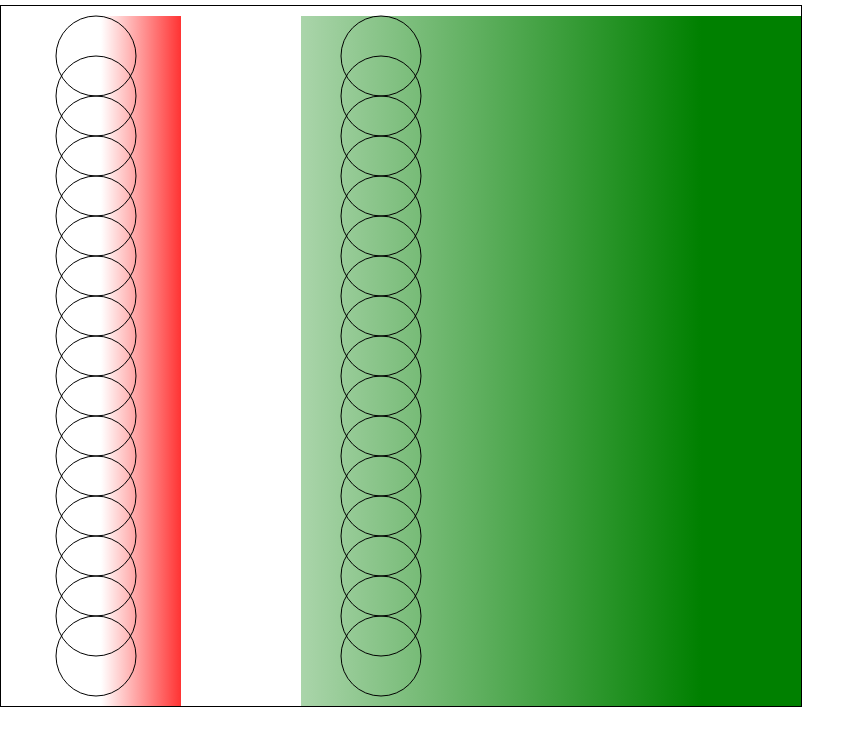
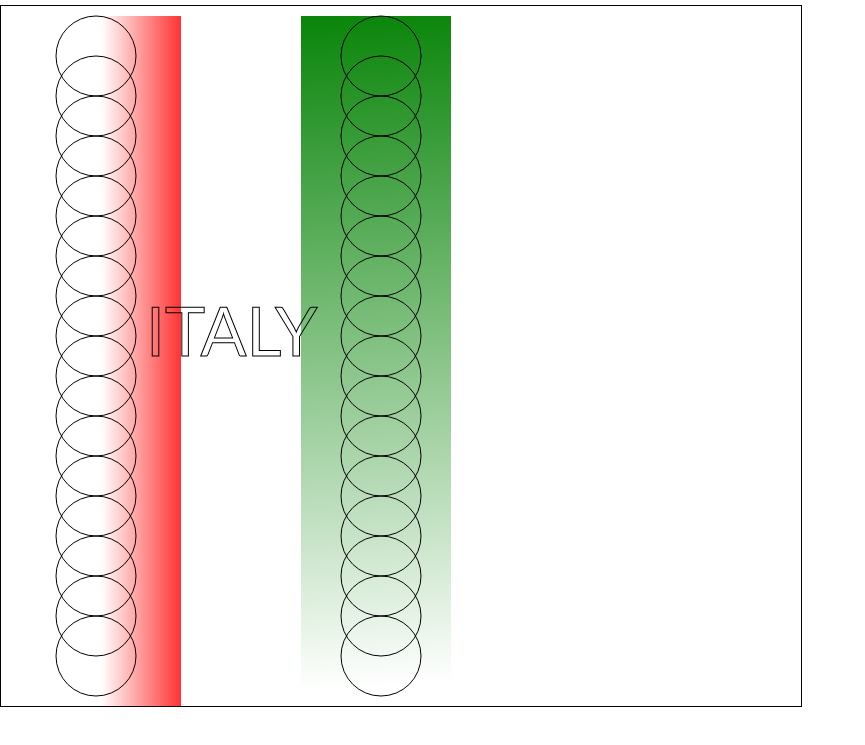
Before and after one commit to mikelmah/SMCWEB3, a plain HTML site: page week_eleven/index.html in a window 1280 px wide. Shown: the part 51-796 px from the top of the page, without its empty margins (0-865 px from the left). Drawn offline with nearby package versions, Linux system fonts and the light colour scheme.

Commit message:
add text

```diff
--- a/week_eleven/index.html
+++ b/week_eleven/index.html
@@ -15,10 +15,13 @@
     <canvas width="800" height="700" id="myCanvas" style="border:1px solid #000000;">
             Your browser does not support the HTML5 canvas tag.
     </canvas>
+
     <script>
+
             var c = document.getElementById("myCanvas");
             var ctx = c.getContext("2d");
 
+            //200,100,100,100
             var grd = ctx.createLinearGradient(200,100,100,100);
             grd.addColorStop(0,"red");
             grd.addColorStop(1,"white");
@@ -27,20 +30,22 @@
             ctx.fillRect(10,10,170,1000);
 
             //second column
-            var grd = ctx.createLinearGradient(700,100,100,100);
+            var grd = ctx.createLinearGradient(10,0,50,700);
             grd.addColorStop(0,"green");
             grd.addColorStop(1,"white");
 
             ctx.fillStyle = grd;
-            ctx.fillRect(300,10,700,800);
+            ctx.fillRect(300,10,150,800);
+            //text
+            ctx.font = "68px Calibri";
+            ctx.strokeText("ITALY", 145, 350,);
+
+
 
             </script>
     <script>
 
-
-
-
- var c = document.getElementById("myCanvas");
+var c = document.getElementById("myCanvas");
 var ctx = c.getContext("2d");
 
 
```
